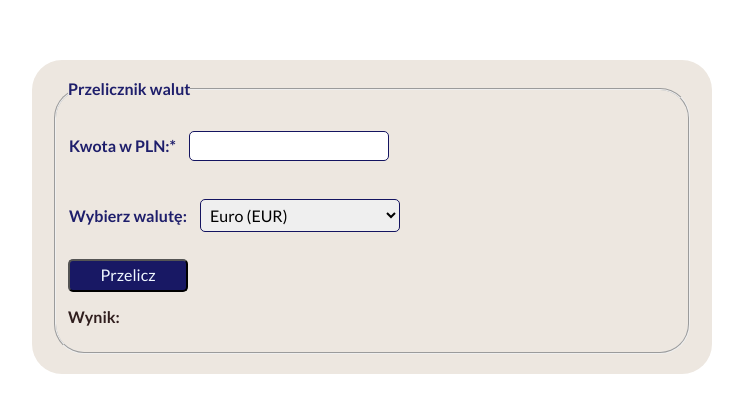
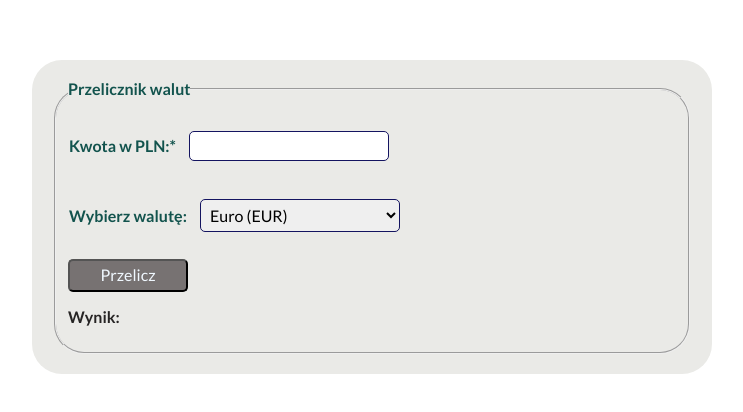
Before and after one commit to MonikaPanasiuk/Currency-conventer, a plain HTML site: page index.html in a window 1280 px wide. Shown: the whole page, without its empty margins (268-1011 px from the left). Drawn offline with nearby package versions, Linux system fonts and the light colour scheme.

Commit message:
form color changed

```diff
--- a/css/form.css
+++ b/css/form.css
@@ -1,9 +1,9 @@
 .form {
     margin: 60px;
     padding: 20px;
-    color: #1e1e6b;
+    color: #12534d;
     font-weight: bold;
-    background-color: #ede7e0;
+    background-color: #eaeae7;
     border-radius: 30px;
 
 }
@@ -44,7 +44,7 @@
     padding: 5px;
     border-radius: 5px;
     width: 120px;
-    background-color: #181864;
+    background-color:#777272;
     color: aliceblue;
 
 }
@@ -58,5 +58,5 @@
 }
 
 .form__result {
-    color: #301e1e;
+    color: #262424;
 }
```
